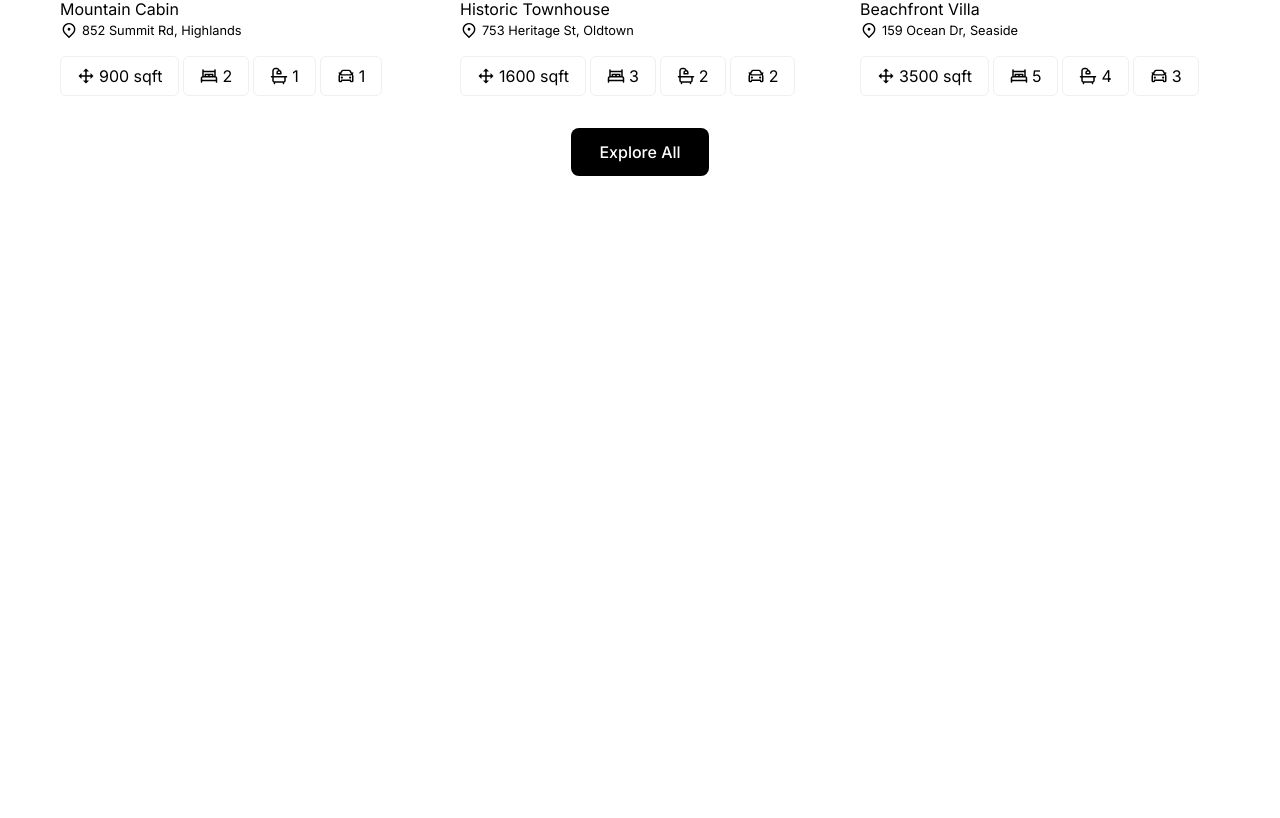
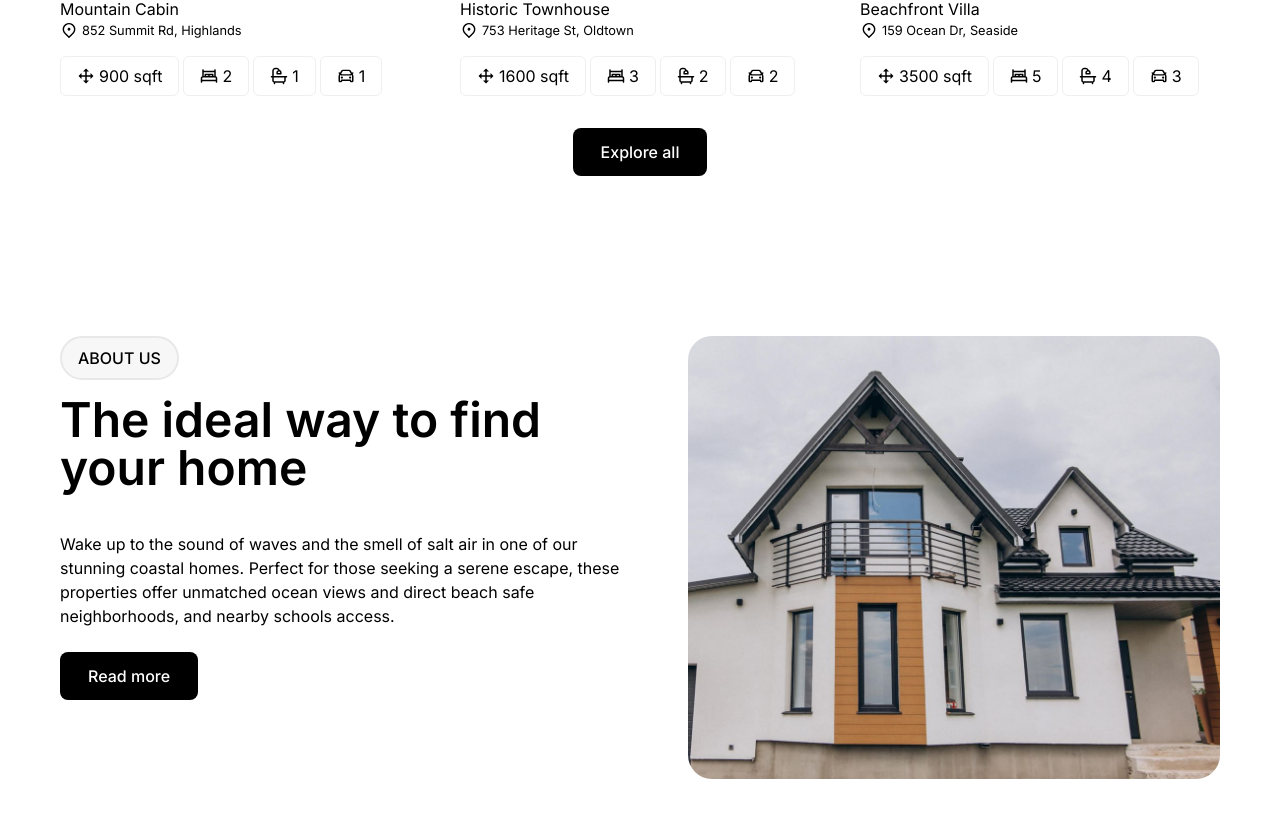
Before and after one commit to rowleks/realfy, a Vue app: page / in a window 1280 px wide. Shown: the part 1976-2794 px from the top of the page. Before the commit the page ends 2232 px from the top, so only its background shows below. Built offline with nearby package versions, Linux system fonts and the light colour scheme.

Commit message:
feat(about): add about section in homepage

```diff
--- a/src/components/about/MiniAbout.vue
+++ b/src/components/about/MiniAbout.vue
@@ -1,18 +1,31 @@
 <template>
-  <div class="flex gap-10">
-    <div>
-      <SectionHeading section="About Us"
-        >The ideal way to find your home</SectionHeading
-      >
-      <div>
-        <p></p>
-        <ButtonPrimary link="#"></ButtonPrimary>
+  <section class="max-w-[75rem] mx-auto px-5">
+    <div class="flex flex-col md:flex-row gap-12">
+      <div class="space-y-10 md:max-w-1/2">
+        <div class="space-y-4 max-w-lg">
+          <SectionHeading section="About Us"
+            >The ideal way to find your home</SectionHeading
+          >
+        </div>
+        <div class="space-y-6">
+          <p>
+            Wake up to the sound of waves and the smell of salt air in one of
+            our stunning coastal homes. Perfect for those seeking a serene
+            escape, these properties offer unmatched ocean views and direct
+            beach safe neighborhoods, and nearby schools access.
+          </p>
+          <ButtonPrimary link="#">Read more</ButtonPrimary>
+        </div>
+      </div>
+      <div class="rounded-3xl">
+        <img
+          src="../../assets/images/about-image.jpg"
+          alt="about image"
+          class="rounded-3xl"
+        />
       </div>
     </div>
-    <div>
-      <img src="../../assets/images/about-image.jpg" alt="about image" />
-    </div>
-  </div>
+  </section>
 </template>
 
 <script setup lang="ts">
--- a/src/components/header/Navbar.vue
+++ b/src/components/header/Navbar.vue
@@ -8,7 +8,7 @@
       />
       <NavLinks class="hidden md:block" />
       <ButtonPrimary link="/explore" class="hidden md:block"
-        >Explore All</ButtonPrimary
+        >Explore all</ButtonPrimary
       >
 
       <div class="md:hidden relative z-20">
--- a/src/components/listings/MiniListing.vue
+++ b/src/components/listings/MiniListing.vue
@@ -16,7 +16,7 @@
         </template>
       </div>
       <div class="text-center">
-        <ButtonPrimary link="/listings">Explore All</ButtonPrimary>
+        <ButtonPrimary link="/listings">Explore all</ButtonPrimary>
       </div>
     </div>
   </section>
--- a/src/views/HomePage.vue
+++ b/src/views/HomePage.vue
@@ -2,9 +2,11 @@
   <NavBar />
   <HomeHero />
   <MiniListing />
+  <MiniAbout />
 </template>
 
 <script setup lang="ts">
+import MiniAbout from "@/components/about/MiniAbout.vue";
 import NavBar from "@/components/header/Navbar.vue";
 import HomeHero from "@/components/hero/HomeHero.vue";
 import MiniListing from "@/components/listings/MiniListing.vue";
```
